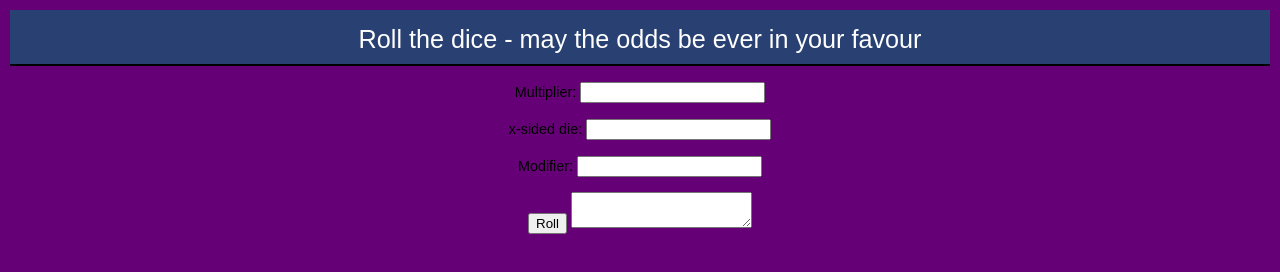
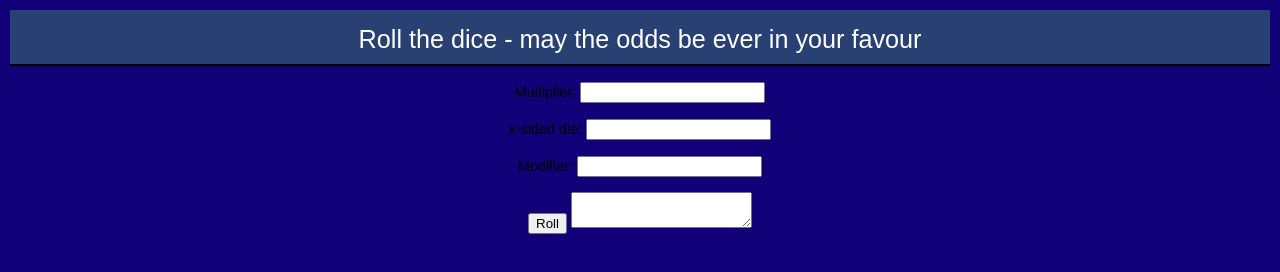
Before and after one commit to vc13837/training, a website: page app_nodejs_dnd/src/frontend/index.html in a window 1280 px wide. Drawn offline with Linux system fonts and the light colour scheme.

```diff
--- a/app_nodejs_dnd/src/frontend/index.html
+++ b/app_nodejs_dnd/src/frontend/index.html
@@ -3,7 +3,7 @@
         <title>DnD Dice</title>
         <style type="text/css">
             body {
-                background-color: #607;
+                background-color: #107;
 		            text-align: center;
                 color: #000;
                 font-size: 0.9em;
```
